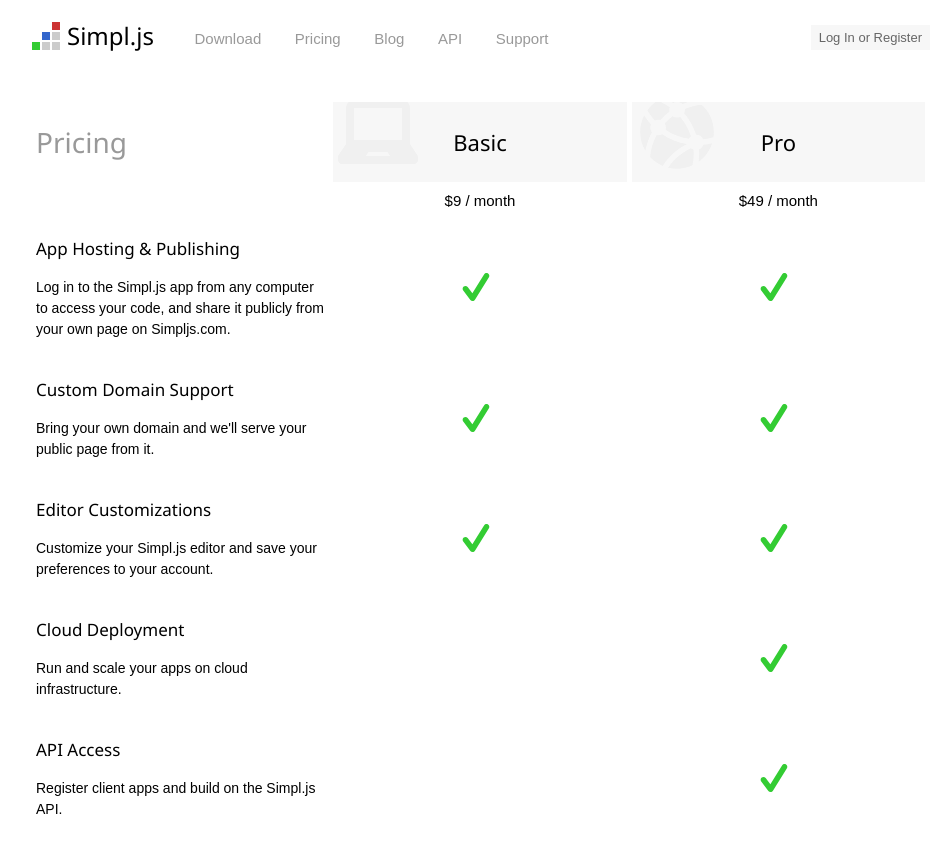
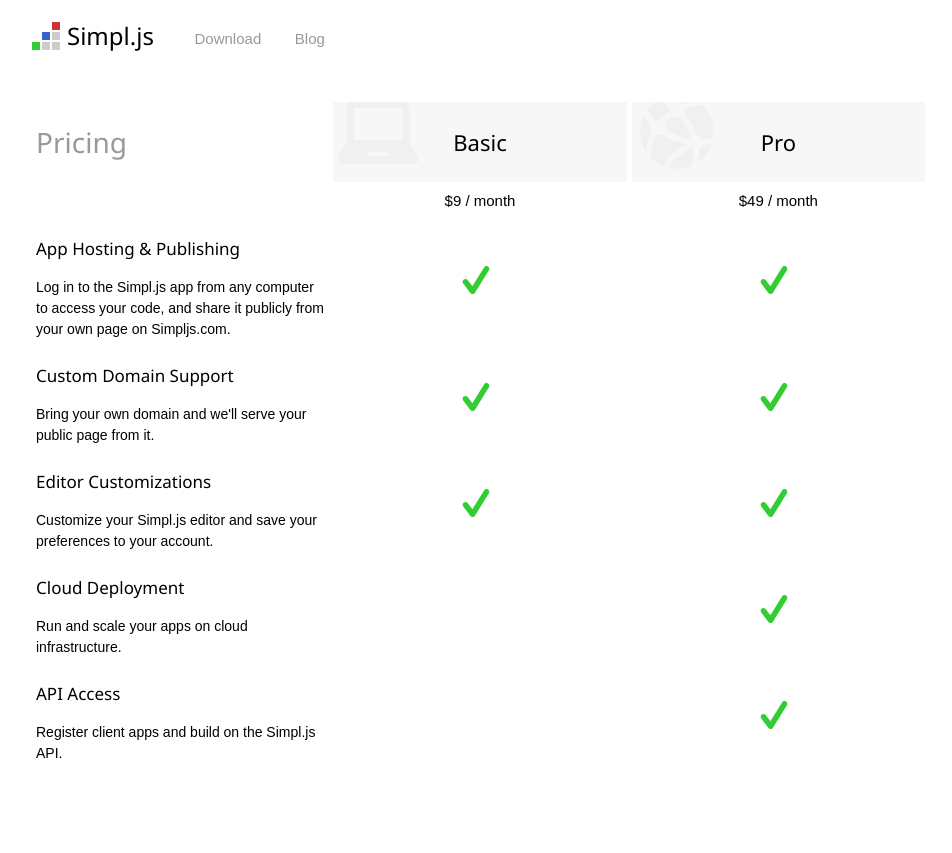
Before and after one commit to kganser/simpl.js, a Jekyll site: the page built from pricing.html, in a window 1280 px wide. Shown: the top 853 px of the page, without its empty margins (160-1112 px from the left). Built offline with Jekyll 4.4.1, drawn with Linux system fonts in a browser that asks for light colours.

Commit message:
Remove subscription and dynamic page links

```diff
--- a/_layouts/default.html
+++ b/_layouts/default.html
@@ -31,15 +31,11 @@
       <symbol id="icon-github" viewBox="0 0 20 20"><path d="M13.18,11.309c-0.718,0-1.3,0.807-1.3,1.799c0,0.994,0.582,1.801,1.3,1.801s1.3-0.807,1.3-1.801C14.479,12.116,13.898,11.309,13.18,11.309z M17.706,6.626c0.149-0.365,0.155-2.439-0.635-4.426c0,0-1.811,0.199-4.551,2.08c-0.575-0.16-1.548-0.238-2.519-0.238c-0.973,0-1.945,0.078-2.52,0.238C4.74,2.399,2.929,2.2,2.929,2.2C2.14,4.187,2.148,6.261,2.295,6.626C1.367,7.634,0.8,8.845,0.8,10.497c0,7.186,5.963,7.301,7.467,7.301c0.342,0,1.018,0.002,1.734,0.002c0.715,0,1.392-0.002,1.732-0.002c1.506,0,7.467-0.115,7.467-7.301C19.2,8.845,18.634,7.634,17.706,6.626z M10.028,16.915H9.972c-3.771,0-6.709-0.449-6.709-4.115c0-0.879,0.31-1.693,1.047-2.369C5.537,9.304,7.615,9.9,9.972,9.9c0.01,0,0.02,0,0.029,0c0.01,0,0.018,0,0.027,0c2.357,0,4.436-0.596,5.664,0.531c0.735,0.676,1.045,1.49,1.045,2.369C16.737,16.466,13.8,16.915,10.028,16.915z M6.821,11.309c-0.718,0-1.3,0.807-1.3,1.799c0,0.994,0.582,1.801,1.3,1.801c0.719,0,1.301-0.807,1.301-1.801C8.122,12.116,7.54,11.309,6.821,11.309z"></path></symbol>
     </svg>
     <header>
-      <div class="account"><a class="button green" href="/login">Log In or Register</a></div>
       <nav>
         <a class="logo" href="/">Simpl.js</a>
         <ul>
           <li><a href="https://chrome.google.com/webstore/detail/simpljs/kdkheiopehanfbajkkopimfppjmclgbp" target="_blank">Download</a></li>
-          <li><a href="/pricing">Pricing</a></li>
           <li><a href="/blog">Blog</a></li>
-          <li><a href="/api">API</a></li>
-          <li><a href="/support">Support</a></li>
         </ul>
       </nav>
     </header>
--- a/css/common.css
+++ b/css/common.css
@@ -429,6 +429,9 @@
   height: 40px;
   fill: #3c3;
 }
+#pricing p {
+  margin: 0;
+}
 #page-account h2 {
   display: inline-block;
   vertical-align: top;
```
